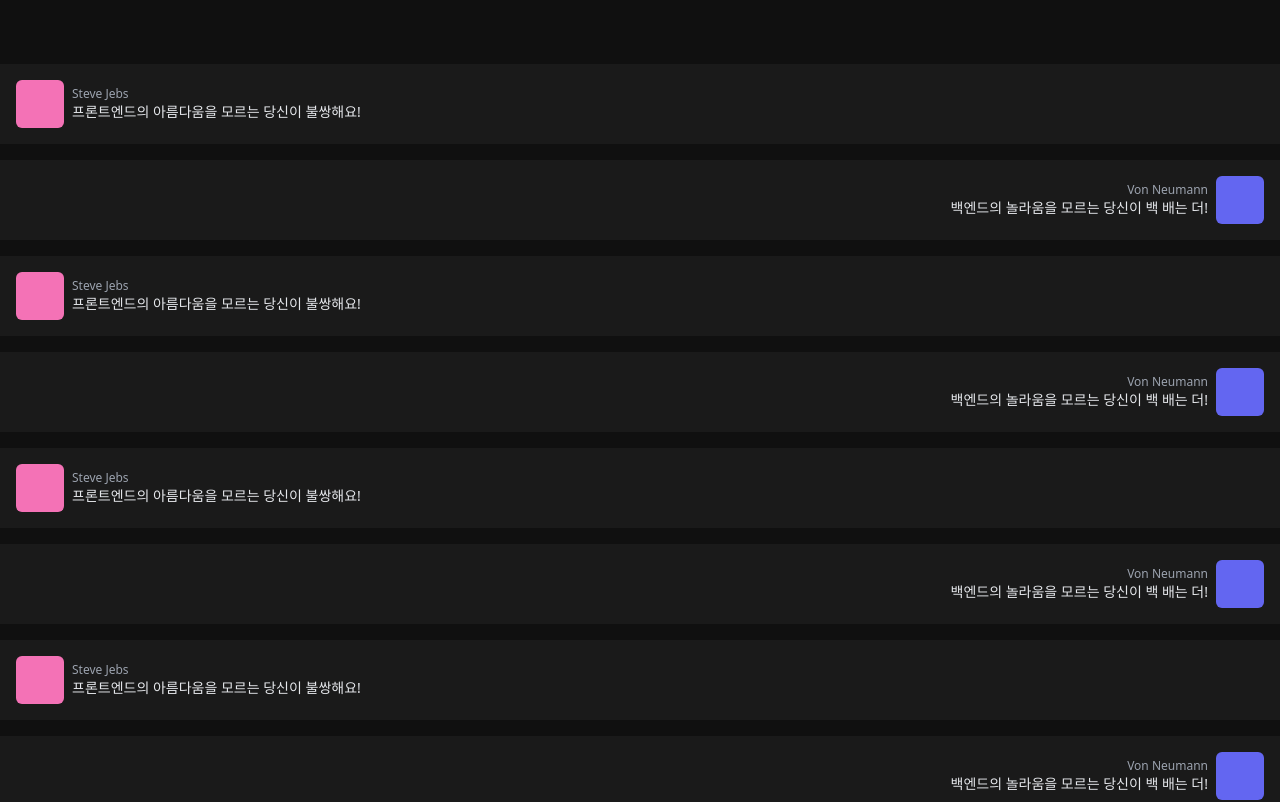
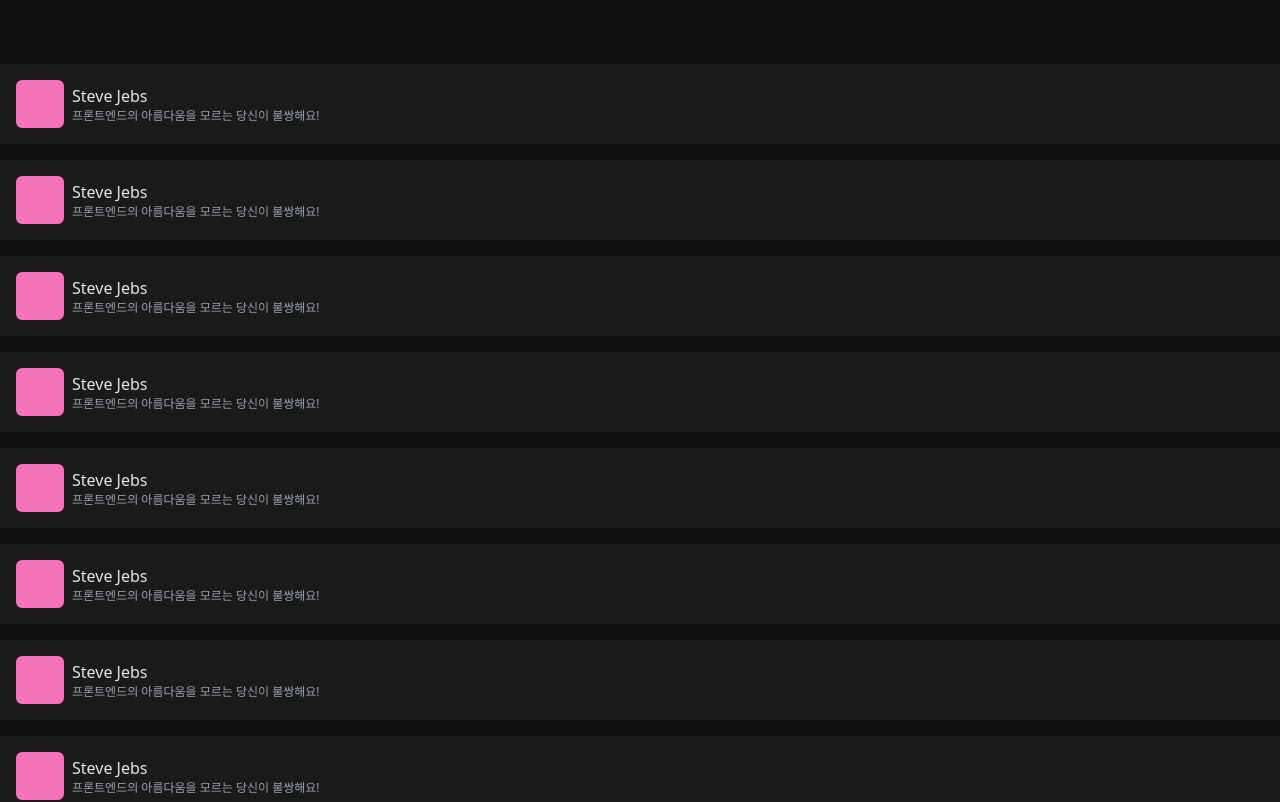
Before and after one commit to yyb02006/NextPractice, a Next.js app: page /chat in a window 1280 px wide. Shown: the top 802 px of the page. Built offline with nearby package versions, Linux system fonts and the light colour scheme; a web font is replaced by a local one.

Commit message:
chat페이지 변경, chat-detail페이지 마크업, CSS 작성

```diff
--- a/src/pages/chat.tsx
+++ /dev/null
@@ -1,34 +0,0 @@
-import type { NextPage } from 'next';
-
-const chat: NextPage = () => {
-	return (
-		<div className='bg-[#101010] text-[#fafafa] h-full min-h-screen font-SCoreDream py-12'>
-			{[1, 2, 3, 4, 5, 6].map((arr, i) => (
-				<div key={i}>
-					<div className='flex items-center gap-2 mt-4 bg-[#1a1a1a] p-4'>
-						<div className='bg-pink-400 w-12 aspect-square rounded-md' />
-						<div>
-							<p className='font-normal text-xs text-gray-400'>Steve Jebs</p>
-							<p className='font-SCoreDream font-medium text-sm text-gray-200'>
-								프론트엔드의 아름다움을 모르는 당신이 불쌍해요!
-							</p>
-						</div>
-					</div>
-					<div className='flex justify-end items-center gap-2 mt-4 bg-[#1a1a1a] p-4'>
-						<div>
-							<p className='font-normal text-xs text-right text-gray-400'>
-								Von Neumann
-							</p>
-							<p className='font-SCoreDream font-medium text-sm text-gray-200'>
-								백엔드의 놀라움을 모르는 당신이 백 배는 더!
-							</p>
-						</div>
-						<div className='bg-indigo-500 w-12 aspect-square rounded-md' />
-					</div>
-				</div>
-			))}
-		</div>
-	);
-};
-
-export default chat;
--- /dev/null
+++ b/src/pages/chat/[id].tsx
@@ -0,0 +1,39 @@
+import type { NextPage } from 'next';
+
+const ChatDetail: NextPage = () => {
+	return (
+		<div className='bg-[#101010] text-[#fafafa] h-full min-h-screen font-SCoreDream py-12'>
+			<div className='flex items-start gap-2 mt-4 bg-[#1a1a1a] p-4'>
+				<div className='bg-pink-400 w-12 aspect-square rounded-md' />
+				<div>
+					<div className='font-normal text-xs text-gray-400'>Steve Jebs</div>
+					<div className='font-SCoreDream font-medium text-base text-gray-200 w-5/6'>
+						프론트엔드의 아름다움을 모르는 당신이 불쌍해요!
+					</div>
+				</div>
+			</div>
+			<div className='flex justify-end items-start gap-2 mt-4 bg-[#1a1a1a] p-4'>
+				<div className='flex flex-col items-end'>
+					<div className='font-normal text-xs text-gray-400'>Von Neumann</div>
+					<div className='font-SCoreDream font-medium text-base text-right text-gray-200 w-5/6'>
+						백엔드의 놀라움을 모르는 당신이 백 배는 더!
+					</div>
+				</div>
+				<div className='bg-indigo-500 w-12 aspect-square rounded-md' />
+			</div>
+			<div className='fixed bottom-8 left-0 w-full mx-auto px-4 '>
+				<div className='relative flex items-center '>
+					<input
+						type='text'
+						className='appearance-none shadow-xl shadow-[#101010] pl-5 pr-14 text-gray-600 w-full bg-gray-200 rounded-full border-0 placeholder-gray-400 outline-none focus:border-green-600 focus:ring-[2px] focus:ring-green-600'
+					/>
+					<button className='absolute pl-2 pr-4 h-full flex justify-center items-center text-2xl font-bold text-green-600 right-0 rounded-full focus:outline-none'>
+						<span>&rarr;</span>
+					</button>
+				</div>
+			</div>
+		</div>
+	);
+};
+
+export default ChatDetail;
--- /dev/null
+++ b/src/pages/chat/index.tsx
@@ -0,0 +1,21 @@
+import type { NextPage } from 'next';
+
+const chat: NextPage = () => {
+	return (
+		<div className='bg-[#101010] text-[#fafafa] h-full min-h-screen font-SCoreDream py-12'>
+			{[1, 2, 3, 4, 5, 6, 7, 8, 9].map((arr, i) => (
+				<div key={i} className='flex items-center gap-2 mt-4 bg-[#1a1a1a] p-4'>
+					<div className='bg-pink-400 w-12 aspect-square rounded-md' />
+					<div>
+						<p className='font-medium text-base text-gray-200'>Steve Jebs</p>
+						<p className='font-medium text-xs text-gray-400'>
+							프론트엔드의 아름다움을 모르는 당신이 불쌍해요!
+						</p>
+					</div>
+				</div>
+			))}
+		</div>
+	);
+};
+
+export default chat;
```
